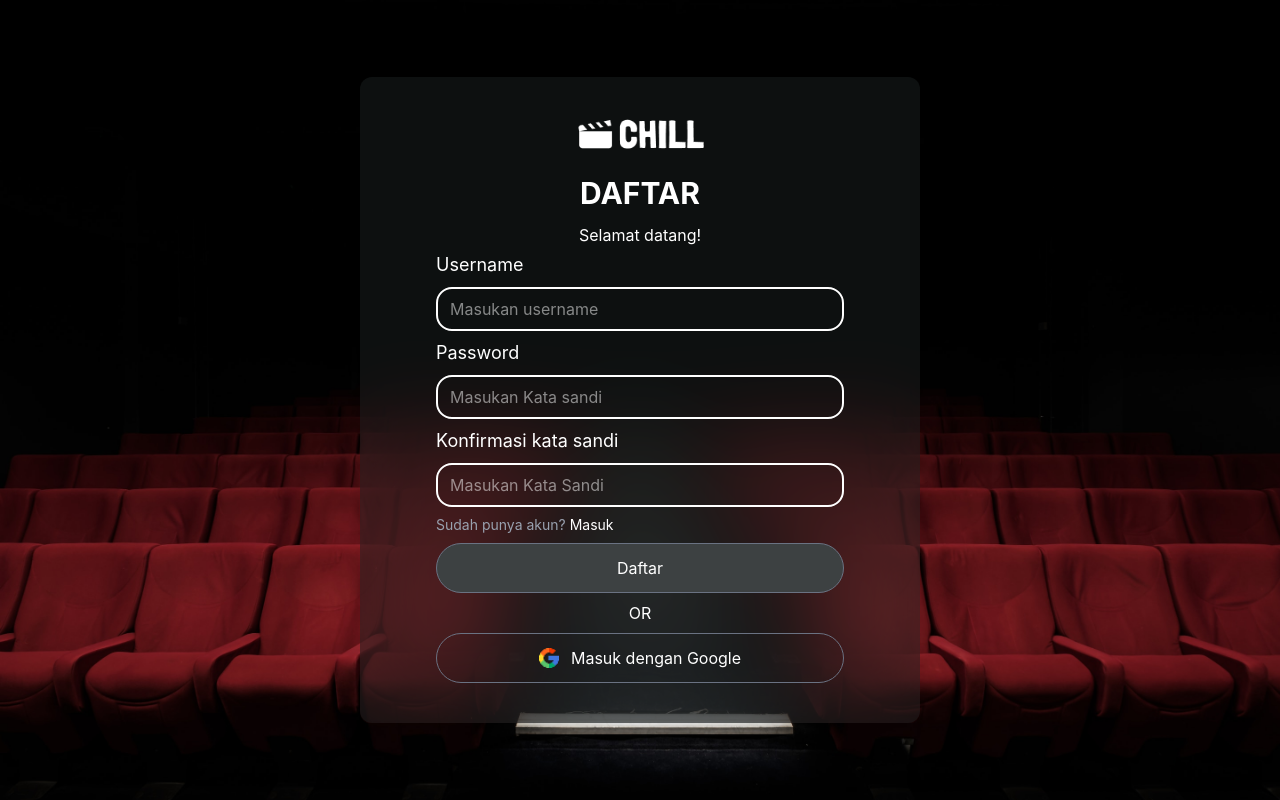
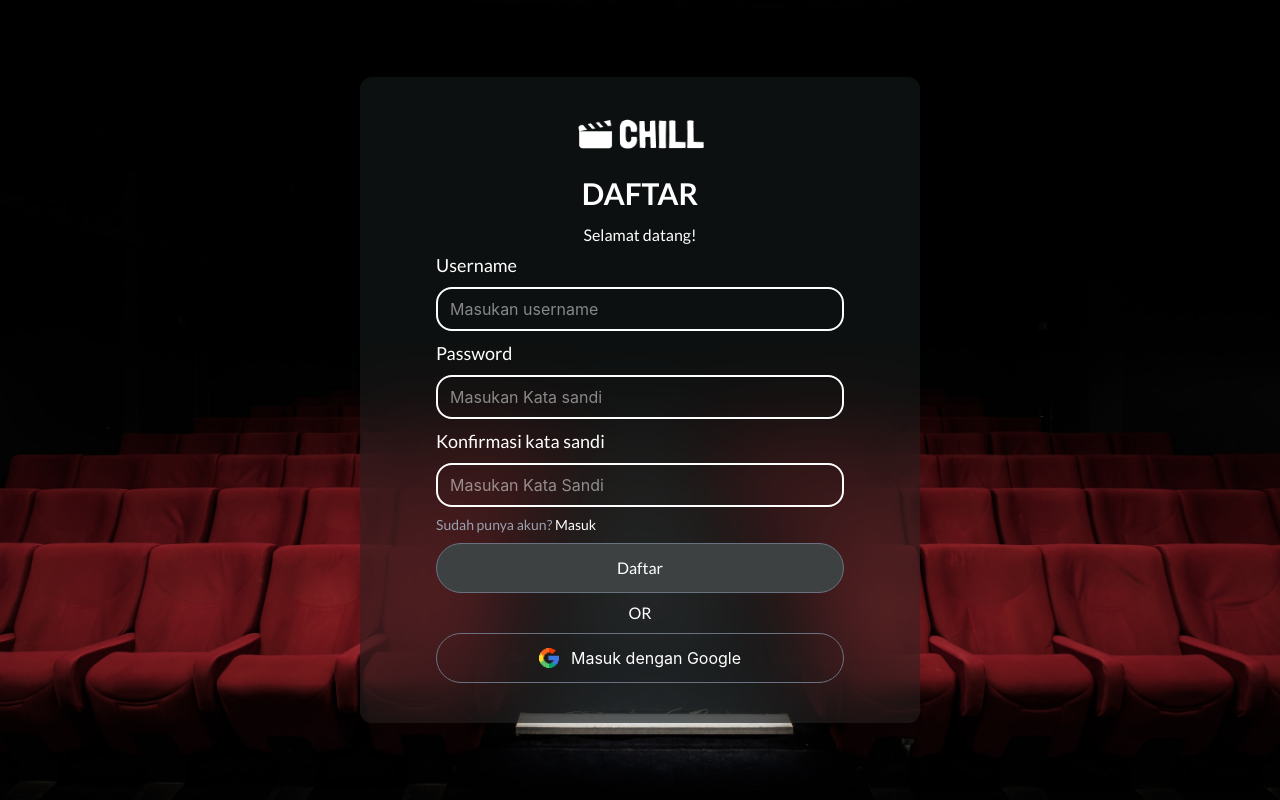
Before and after one commit to novalCandra/ChildFilm-version-2, a React (Vite) app: page /register in a window 1280 px wide. Built offline with nearby package versions, Linux system fonts and the light colour scheme.

Commit message:
feat : ✅ Perbaikan Font-lato

```diff
--- a/src/components/CardComponents.jsx
+++ b/src/components/CardComponents.jsx
@@ -14,14 +14,14 @@ export default function CardComponents({ title, deskripsi, deskripsiText, linkTw
                 <img src={imageLogo} alt="Foto Logo" className="w-32 items-center justify-center" />
             </div>
             <div className="space-y-3 md:space-y-3">
-                <h2 className="text-xl md:text-3xl text-white text-center font-bold">{title}</h2>
-                <p className="text-md md:text-md text-white text-center">{deskripsi}</p>
+                <h2 className="text-xl md:text-3xl text-white text-center font-bold font-lato">{title}</h2>
+                <p className="text-md md:text-md text-white text-center font-lato">{deskripsi}</p>
             </div>
             <form onSubmit={handleSubmit(onSubmit)} className="-mt-5 space-y-2 md:px-5 w-85 md:w-600 max-w-md mx-auto">
                 {formFiled?.map((field) => (
                     <>
                         <div className="flex flex-col">
-                            <label key={field.id} htmlFor={field.name} className="text-white text-md  md:text-lg">{field.label}</label>
+                            <label key={field.id} htmlFor={field.name} className="text-white text-md  md:text-lg font-lato">{field.label}</label>
                         </div>
                         <input id={field.name} type={field.type} name={field.name} placeholder={field.placehonder}
                             className="w-full rounded-2xl border-2 border-white px-3 py-2 text-white" {...register(field.name, { required: true })} />
@@ -29,14 +29,14 @@ export default function CardComponents({ title, deskripsi, deskripsiText, linkTw
                     </>
                 ))}
                 <div className="flex flex-row justify-between gap-4">
-                    <p className="text-gray-400 text-sm md:text-md">{deskripsiText} <Link
-                        to={linkPath} className="text-white text-sm md:text-md">{link}</Link></p>
-                    <Link href="link" className="text-white text-sm md:text-md">{linkTwo}</Link>
+                    <p className="text-gray-400 text-sm md:text-md font-lato">{deskripsiText} <Link
+                        to={linkPath} className="text-white text-sm md:text-md font-lato">{link}</Link></p>
+                    <Link href="link" className="text-white text-sm md:text-md font-lato">{linkTwo}</Link>
                 </div>
                 <div className="flex flex-col space-y-2">
                     <button type="submit"
-                        className="px-3 py-3 bg-[#3D4142] rounded-4xl text-white cursor-pointer  border border-gray-500">{textButton}</button>
-                    <p className="text-white text-center">OR</p>
+                        className="px-3 py-3 bg-[#3D4142] rounded-4xl text-white cursor-pointer  border border-gray-500 font-lato">{textButton}</button>
+                    <p className="text-white text-center font-lato">OR</p>
                     <Link to="google.com"
                         className="flex flex-row gap-3 px-3 py-3 bg-transparent rounded-4xl text-white border border-gray-500 cursor-pointer justify-center items-center">
                         <img src={imageLogoGoogle} width="20" alt="button" />{textButtonGoogle}
```
